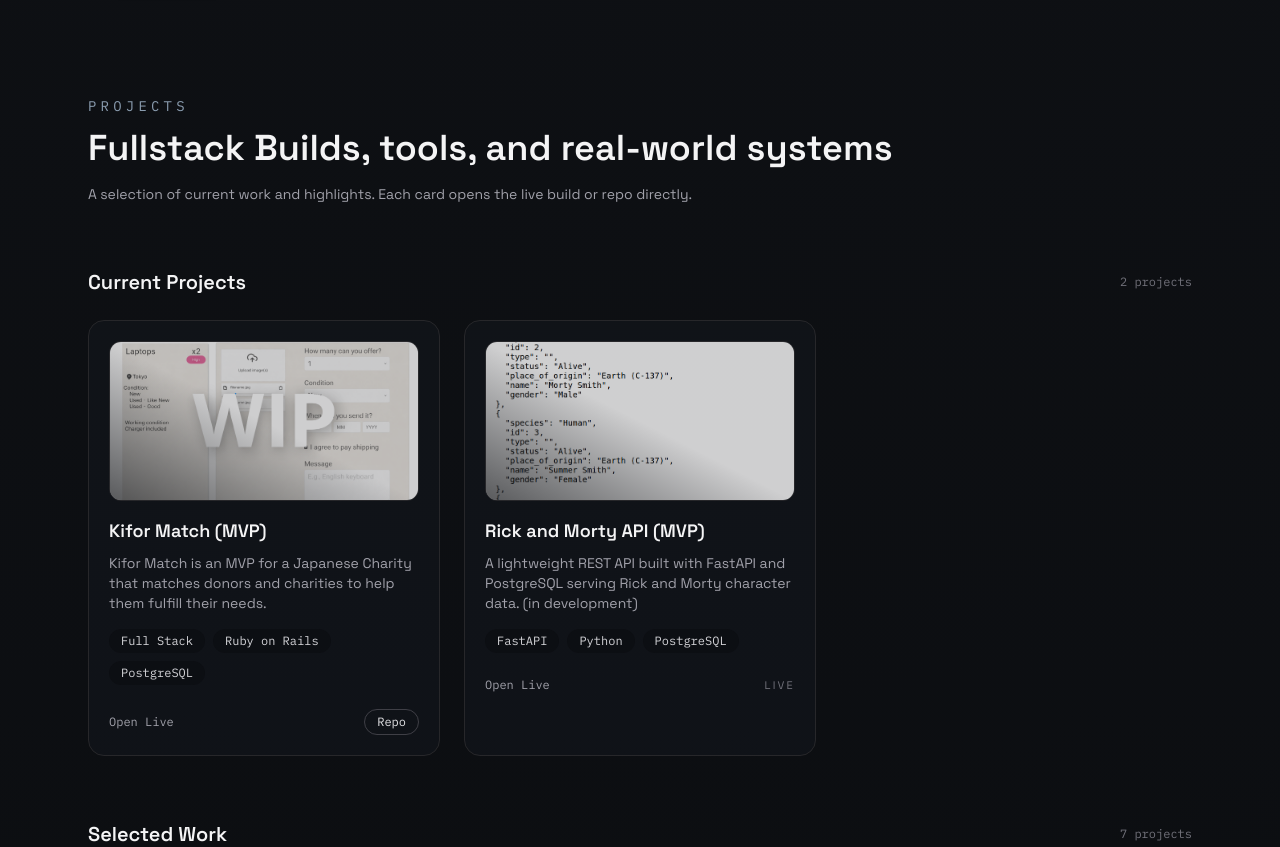
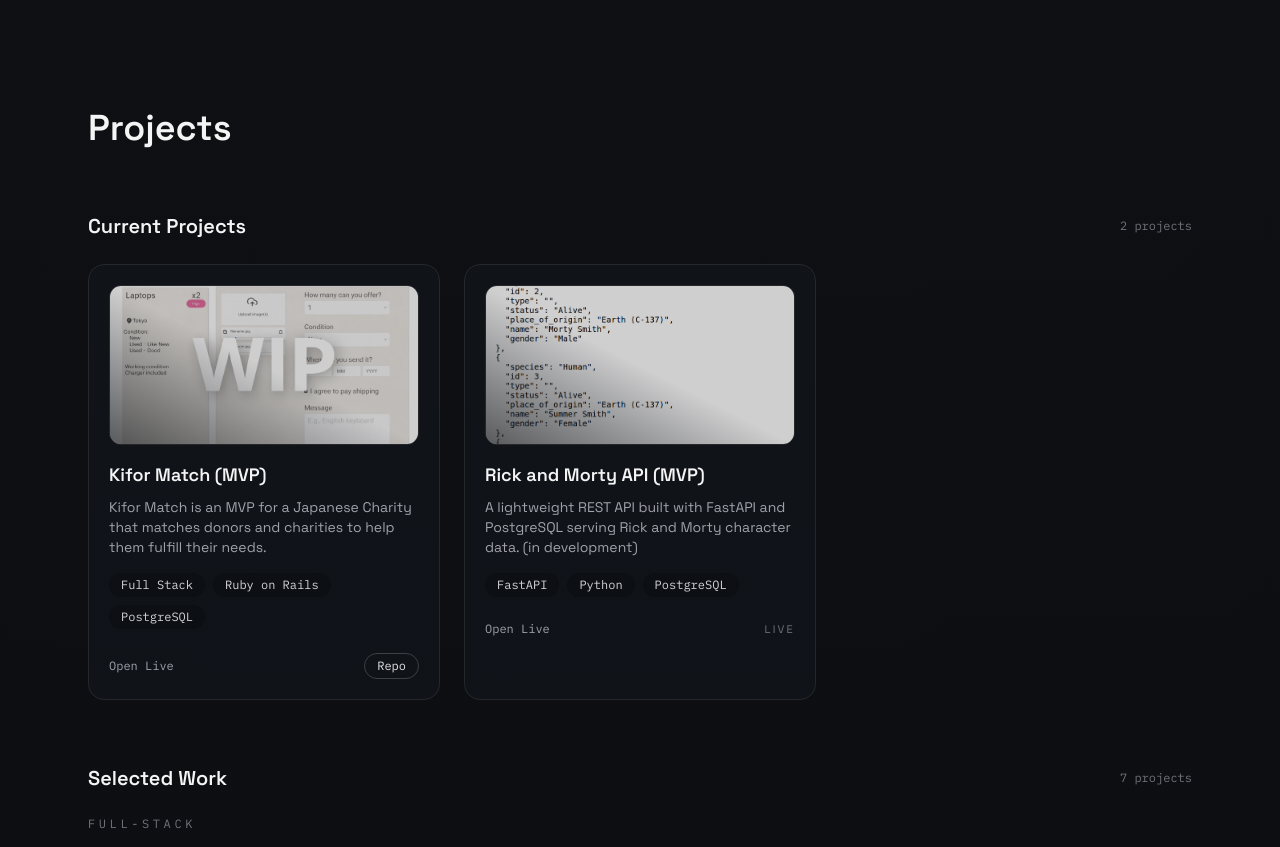
Before and after one commit to Hishamkhashman1/portfolio, a Next.js app: page / in a window 1280 px wide. Shown: the part 993-1840 px from the top of the page. Built offline with nearby package versions, Linux system fonts and the light colour scheme.

Commit message:
decreasing visual clutter

```diff
--- a/components/ProjectGrid.tsx
+++ b/components/ProjectGrid.tsx
@@ -8,15 +8,8 @@
   return (
     <section id="projects" className="space-y-16 pt-4">
       <div>
-        <p className="text-sm font-mono uppercase tracking-[0.3em] text-electric">
+        <p className="mt-3 text-3xl font-semibold text-zinc-100 sm:text-4xl">
           Projects
-        </p>
-        <h2 className="mt-3 text-3xl font-semibold text-zinc-100 sm:text-4xl">
-          Fullstack Builds, tools, and real-world systems
-        </h2>
-        <p className="mt-4 max-w-2xl text-sm text-zinc-400">
-          A selection of current work and highlights. Each card opens the live
-          build or repo directly.
         </p>
       </div>
 
```
